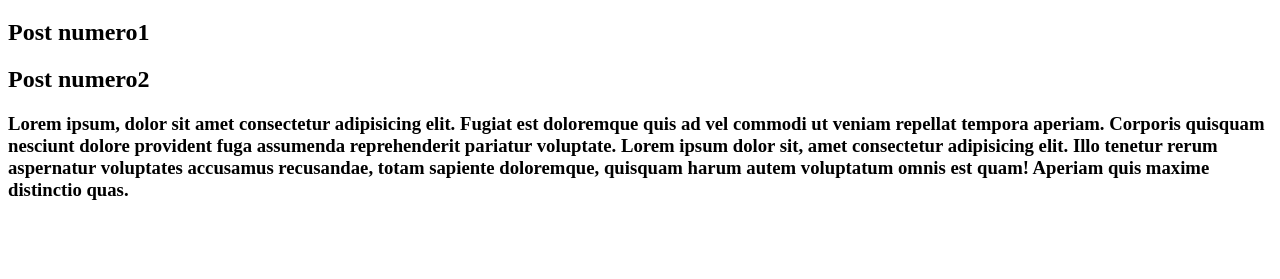
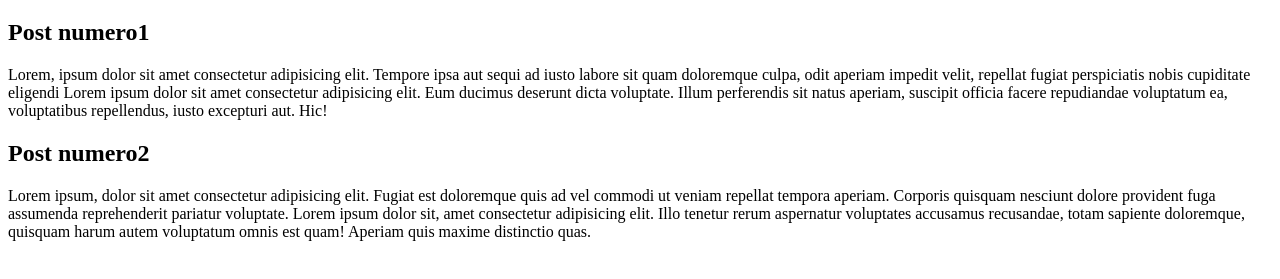
Before and after one commit to NicolasLimaPara/aulagithub, a plain HTML site: page blog.html in a window 1280 px wide. Shown: the part 61-340 px from the top of the page. Drawn offline with Linux system fonts and the light colour scheme.

Commit message:
Novos assuntos no blog

```diff
--- a/blog.html
+++ b/blog.html
@@ -9,9 +9,10 @@
 <body>
     <h1>Pagina de blog</h1>
     <h2>Post numero1</h2>
+    <p>Lorem, ipsum dolor sit amet consectetur adipisicing elit. Tempore ipsa aut sequi ad iusto labore sit quam doloremque culpa, odit aperiam impedit velit, repellat fugiat perspiciatis nobis cupiditate eligendi Lorem ipsum dolor sit amet consectetur adipisicing elit. Eum ducimus deserunt dicta voluptate. Illum perferendis sit natus aperiam, suscipit officia facere repudiandae voluptatum ea, voluptatibus repellendus, iusto excepturi aut. Hic!</p>
     <h2>Post numero2</h2>
-    <h3>Lorem ipsum, dolor sit amet consectetur adipisicing elit. Fugiat est doloremque quis ad vel commodi ut veniam repellat tempora aperiam. Corporis quisquam nesciunt dolore provident fuga assumenda reprehenderit pariatur voluptate. Lorem ipsum dolor sit, amet consectetur adipisicing elit. Illo tenetur rerum aspernatur voluptates accusamus recusandae, totam sapiente doloremque, quisquam harum autem voluptatum omnis est quam! Aperiam quis maxime distinctio quas.
-    </h3>
+    <p>Lorem ipsum, dolor sit amet consectetur adipisicing elit. Fugiat est doloremque quis ad vel commodi ut veniam repellat tempora aperiam. Corporis quisquam nesciunt dolore provident fuga assumenda reprehenderit pariatur voluptate. Lorem ipsum dolor sit, amet consectetur adipisicing elit. Illo tenetur rerum aspernatur voluptates accusamus recusandae, totam sapiente doloremque, quisquam harum autem voluptatum omnis est quam! Aperiam quis maxime distinctio quas.</p>
+
 
 
 </body>
```
